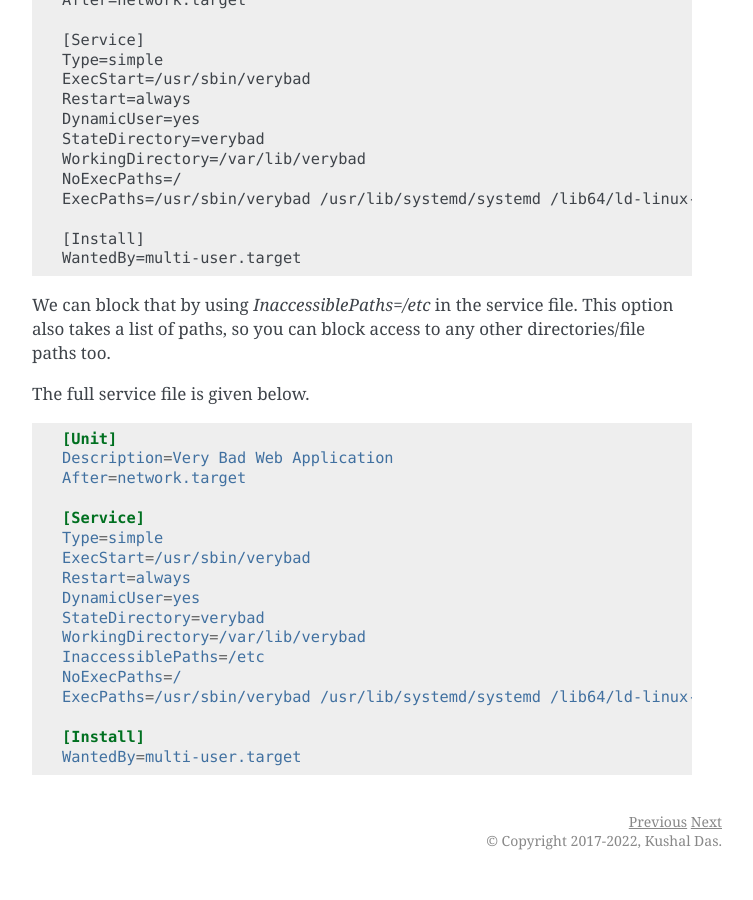
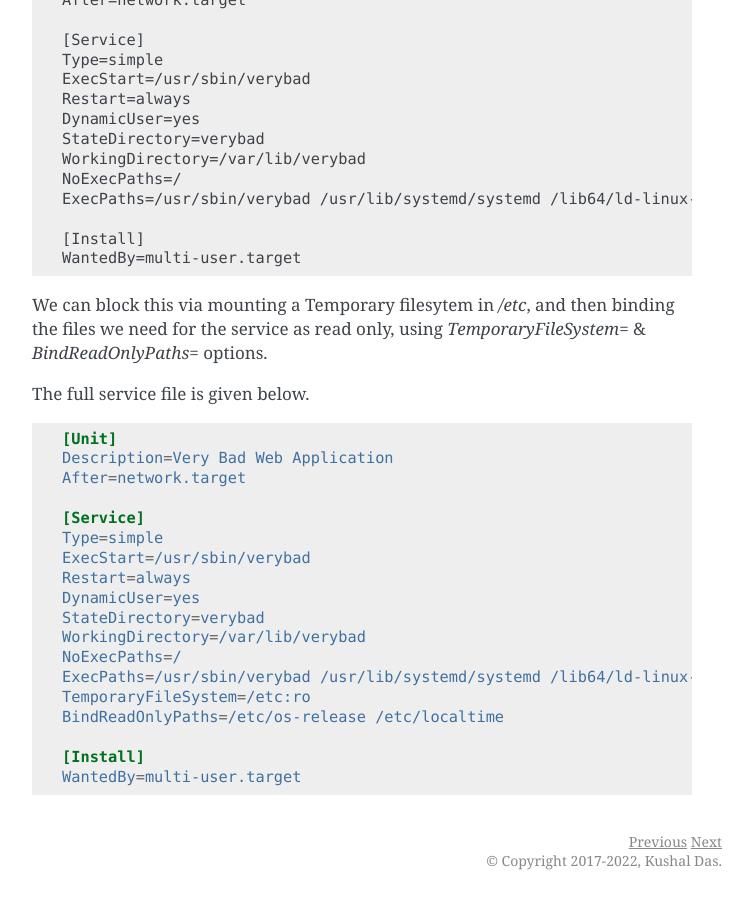
Before and after one commit to kushaldas/lym, a Sphinx documentation site: the page built from docs/services.rst, in a window 1280 px wide and 900 px high, scrolled down 17871 px. Shown: the whole window, without its empty margins (388-1141 px from the left). Built offline with Sphinx 7.4.7, drawn with Linux system fonts in a browser that asks for light colours; a script that is not in the unit is left out.

Commit message:
Uses proper temp file system for /etc (#56)

```diff
--- a/docs/services.rst
+++ b/docs/services.rst
@@ -987,9 +987,10 @@ can try this yourself.
   [Install]
   WantedBy=multi-user.target
 
-We can block that by using `InaccessiblePaths=/etc` in the service file. This
-option also takes a list of paths, so you can block access to any other
-directories/file paths too.
+
+We can block this via mounting a Temporary filesytem in `/etc`, and then binding
+the files we need for the service as read only, using `TemporaryFileSystem=` &
+`BindReadOnlyPaths=` options.
 
 The full service file is given below.
 
@@ -1006,9 +1007,10 @@ The full service file is given below.
   DynamicUser=yes
   StateDirectory=verybad
   WorkingDirectory=/var/lib/verybad
-  InaccessiblePaths=/etc
   NoExecPaths=/
   ExecPaths=/usr/sbin/verybad /usr/lib/systemd/systemd /lib64/ld-linux-x86-64.so.2 /lib64/libgcc_s.so.1 /lib64/libm.so.6 /lib64/libc.so.6 /usr/bin/date
+  TemporaryFileSystem=/etc:ro
+  BindReadOnlyPaths=/etc/os-release /etc/localtime
 
   [Install]
   WantedBy=multi-user.target
```
